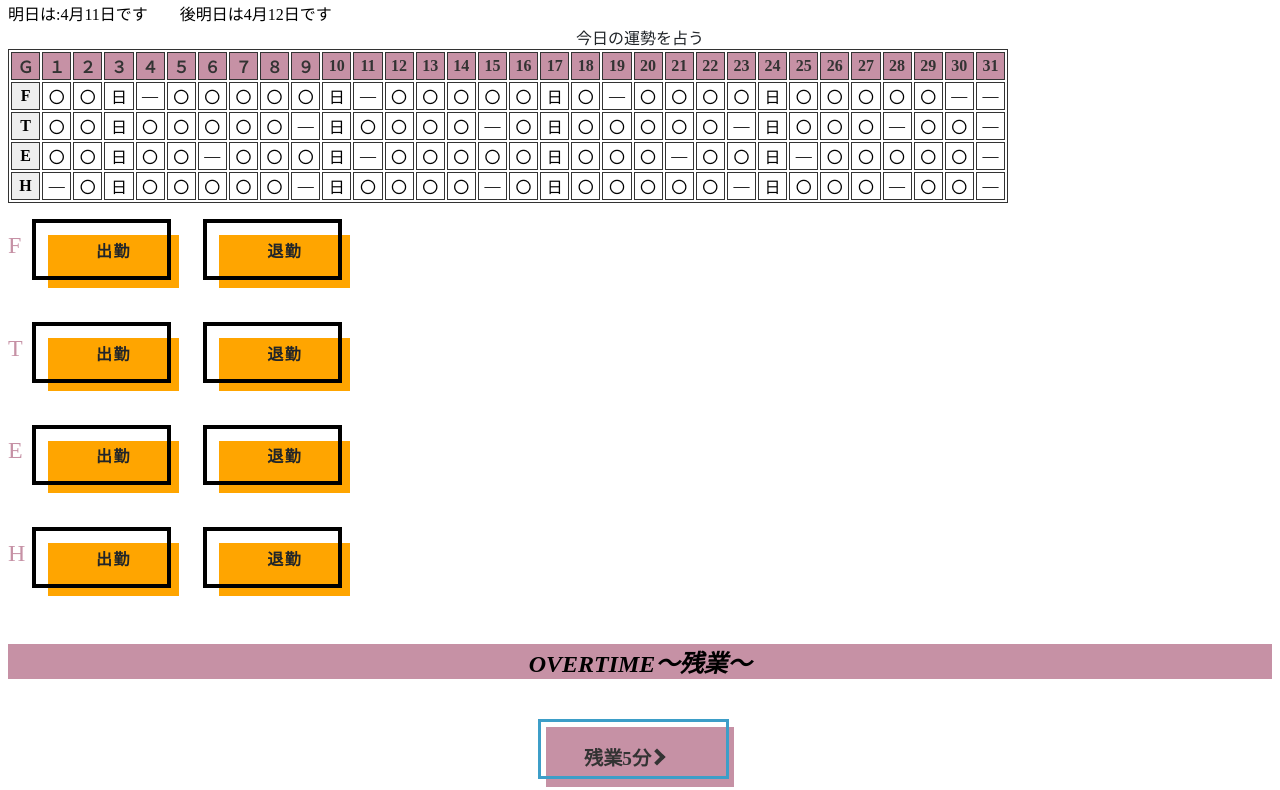
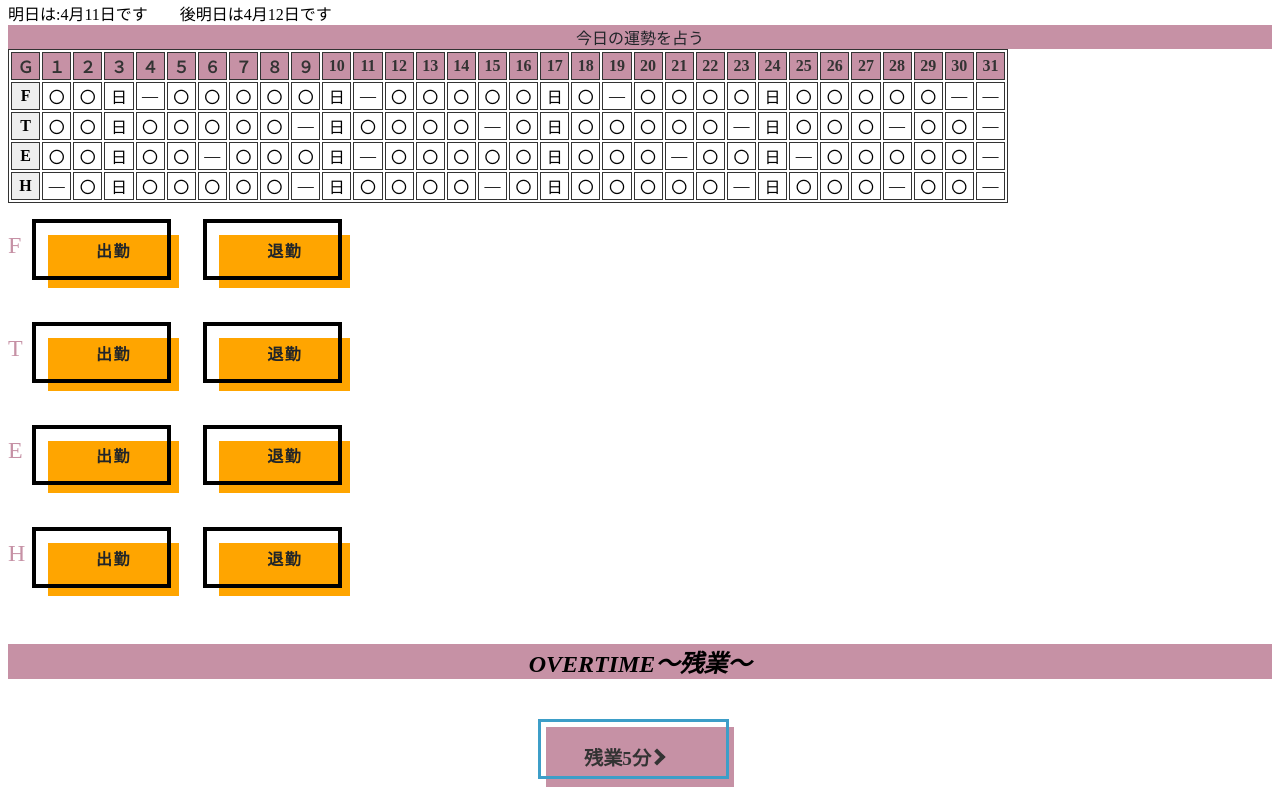
Before and after one commit to Webizcom/kintai, a plain HTML site: page index.html in a window 1280 px wide. Shown: the part 65-855 px from the top of the page. Drawn offline with nearby package versions, Linux system fonts and the light colour scheme; a web font is replaced by a local one.

Commit message:
Update style.css

```diff
--- a/style.css
+++ b/style.css
@@ -19,6 +19,7 @@ h3 {
     text-align: center;
     text-decoration: none;
     color: #212529;
+    background-color: #C691A5;
 }
 
 .table-scroll{
```
